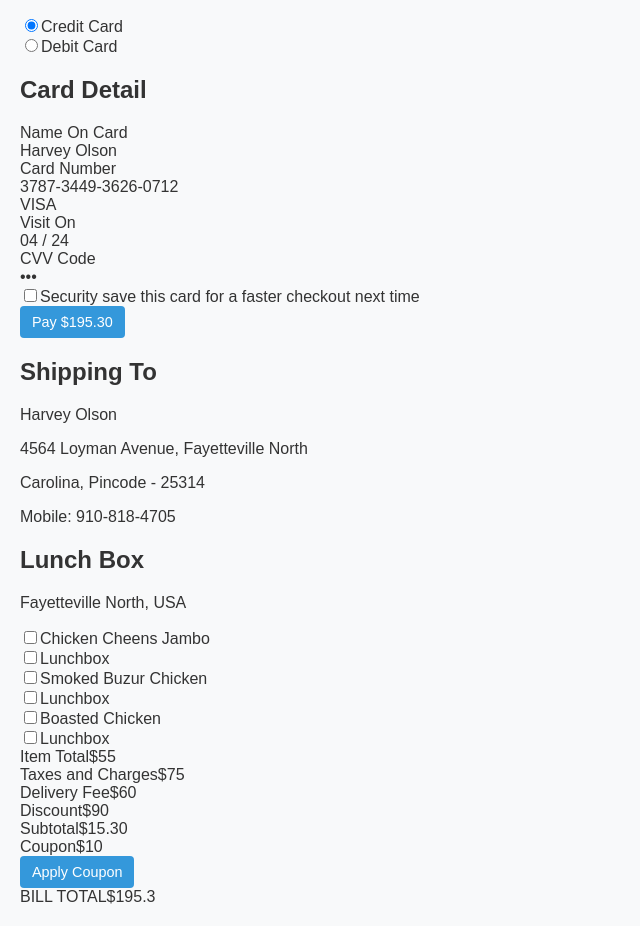
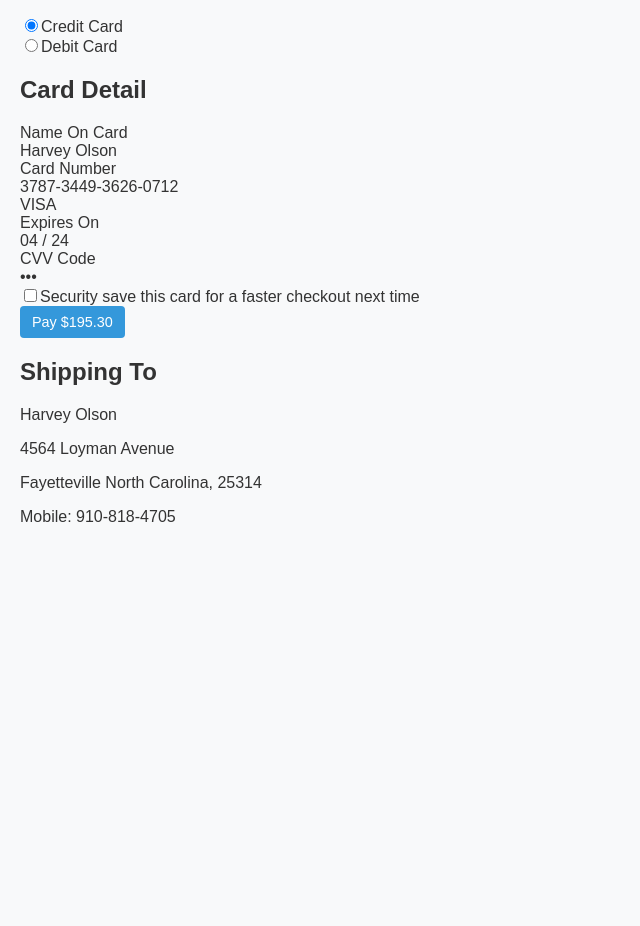
Before and after one commit to ChandeepaKumarasinghe/hci, a React (Create React App) app: page /payment in a window 1280 px wide. Shown: the part 140-1066 px from the top of the page, without its empty margins (0-640 px from the left). After the commit the page ends 800 px from the top, so only its background shows below. Built offline with nearby package versions, Linux system fonts and the light colour scheme.

Commit message:
Update Payment.js

```diff
--- a/src/components/Payment.js
+++ b/src/components/Payment.js
@@ -1,150 +1,120 @@
 import React, { useState } from 'react';
 
-const CheckoutPage = () => {
+const Payment = () => {
     const [saveCard, setSaveCard] = useState(false);
-    const [selectedItems, setSelectedItems] = useState({
-        'Chicken Cheens Jambo': false,
-        'Smoked Buzur Chicken': false,
-        'Boasted Chicken': false,
-    });
-
-    const toggleItem = (item) => {
-        setSelectedItems(prev => ({
-            ...prev,
-            [item]: !prev[item]
-        }));
-    };
+    const [cardType, setCardType] = useState('credit');
 
     return (
-        <div className="max-w-md mx-auto p-6 bg-white rounded-lg shadow-md">
-            <h1 className="text-2xl font-bold mb-6">Checkout</h1>
+        <div className="min-h-screen bg-gray-50 py-8 px-4">
+            <div className="max-w-md mx-auto bg-white rounded-xl shadow-md overflow-hidden">
+                {/* Header */}
+                <div className="bg-blue-600 p-6 text-white">
+                    <h1 className="text-2xl font-bold">Checkout</h1>
+                </div>
 
-            {/* Card Information Section */}
+                {/* Main Content */}
+                <div className="p-6">
+                    {/* Card Type Section */}
                     <div className="mb-8">
-                <h2 className="text-lg font-semibold mb-4">Card Type</h2>
-                <div className="flex space-x-4 mb-6">
+                        <h2 className="text-lg font-semibold mb-4 text-gray-700">Card Type</h2>
+                        <div className="flex space-x-6 mb-6">
                             <div className="flex items-center">
-                        <input type="radio" id="credit" name="cardType" defaultChecked className="mr-2" />
-                        <label htmlFor="credit">Credit Card</label>
+                                <input
+                                    type="radio"
+                                    id="credit"
+                                    name="cardType"
+                                    checked={cardType === 'credit'}
+                                    onChange={() => setCardType('credit')}
+                                    className="h-4 w-4 text-blue-600 focus:ring-blue-500 border-gray-300"
+                                />
+                                <label htmlFor="credit" className="ml-2 block text-sm text-gray-700">
+                                    Credit Card
+                                </label>
                             </div>
                             <div className="flex items-center">
-                        <input type="radio" id="debit" name="cardType" className="mr-2" />
-                        <label htmlFor="debit">Debit Card</label>
+                                <input
+                                    type="radio"
+                                    id="debit"
+                                    name="cardType"
+                                    checked={cardType === 'debit'}
+                                    onChange={() => setCardType('debit')}
+                                    className="h-4 w-4 text-blue-600 focus:ring-blue-500 border-gray-300"
+                                />
+                                <label htmlFor="debit" className="ml-2 block text-sm text-gray-700">
+                                    Debit Card
+                                </label>
                             </div>
                         </div>
 
-                <h2 className="text-lg font-semibold mb-2">Card Detail</h2>
-                <div className="mb-4">
-                    <label className="block text-gray-600 mb-1">Name On Card</label>
-                    <div className="border-b border-gray-300 pb-1">Harvey Olson</div>
-                </div>
-
-                <div className="mb-4">
-                    <label className="block text-gray-600 mb-1">Card Number</label>
-                    <div className="border-b border-gray-300 pb-1">3787-3449-3626-0712</div>
-                    <span className="text-sm text-gray-500">VISA</span>
-                </div>
-
-                <div className="flex space-x-4 mb-6">
-                    <div className="w-1/2">
-                        <label className="block text-gray-600 mb-1">Visit On</label>
-                        <div className="border-b border-gray-300 pb-1">04 / 24</div>
-                    </div>
-                    <div className="w-1/2">
-                        <label className="block text-gray-600 mb-1">CVV Code</label>
-                        <div className="border-b border-gray-300 pb-1">•••</div>
+                        {/* Card Details Section */}
+                        <h2 className="text-lg font-semibold mb-4 text-gray-700">Card Detail</h2>
+                        <div className="space-y-4">
+                            <div>
+                                <label className="block text-sm font-medium text-gray-500 mb-1">Name On Card</label>
+                                <div className="mt-1 p-2 border border-gray-300 rounded-md bg-gray-50">
+                                    Harvey Olson
                                 </div>
                             </div>
 
-                <div className="flex items-center mb-6">
+                            <div>
+                                <label className="block text-sm font-medium text-gray-500 mb-1">Card Number</label>
+                                <div className="mt-1 p-2 border border-gray-300 rounded-md bg-gray-50">
+                                    3787-3449-3626-0712
+                                </div>
+                                <span className="text-xs text-gray-500 mt-1">VISA</span>
+                            </div>
+
+                            <div className="grid grid-cols-2 gap-4">
+                                <div>
+                                    <label className="block text-sm font-medium text-gray-500 mb-1">Expires On</label>
+                                    <div className="mt-1 p-2 border border-gray-300 rounded-md bg-gray-50">
+                                        04 / 24
+                                    </div>
+                                </div>
+                                <div>
+                                    <label className="block text-sm font-medium text-gray-500 mb-1">CVV Code</label>
+                                    <div className="mt-1 p-2 border border-gray-300 rounded-md bg-gray-50">
+                                        •••
+                                    </div>
+                                </div>
+                            </div>
+                        </div>
+
+                        {/* Save Card Option */}
+                        <div className="mt-6 flex items-center">
                             <input
+                                id="save-card"
+                                name="save-card"
                                 type="checkbox"
-                        id="saveCard"
                                 checked={saveCard}
                                 onChange={() => setSaveCard(!saveCard)}
-                        className="mr-2"
+                                className="h-4 w-4 text-blue-600 focus:ring-blue-500 border-gray-300 rounded"
                             />
-                    <label htmlFor="saveCard">Security save this card for a faster checkout next time</label>
+                            <label htmlFor="save-card" className="ml-2 block text-sm text-gray-700">
+                                Security save this card for a faster checkout next time
+                            </label>
                         </div>
 
-                <div className="text-right mb-8">
-                    <button className="bg-blue-600 text-white px-6 py-2 rounded-md font-medium">
+                        {/* Pay Button */}
+                        <div className="mt-8">
+                            <button
+                                type="button"
+                                className="w-full bg-blue-600 py-3 px-4 border border-transparent rounded-md shadow-sm text-lg font-medium text-white hover:bg-blue-700 focus:outline-none focus:ring-2 focus:ring-offset-2 focus:ring-blue-500"
+                            >
                                 Pay $195.30
                             </button>
                         </div>
                     </div>
 
-            {/* Shipping Information Section */}
-            <div className="mb-8">
-                <h2 className="text-lg font-semibold mb-2">Shipping To</h2>
-                <div className="border-b border-gray-200 pb-4 mb-4">
-                    <p>Harvey Olson</p>
-                    <p>4564 Loyman Avenue, Fayetteville North</p>
-                    <p>Carolina, Pincode - 25314</p>
-                    <p>Mobile: <span className="font-semibold">910-818-4705</span></p>
+                    {/* Shipping Section */}
+                    <div className="border-t border-gray-200 pt-6">
+                        <h2 className="text-lg font-semibold mb-4 text-gray-700">Shipping To</h2>
+                        <div className="p-4 border border-gray-200 rounded-md bg-gray-50">
+                            <p className="font-medium">Harvey Olson</p>
+                            <p className="text-gray-600">4564 Loyman Avenue</p>
+                            <p className="text-gray-600">Fayetteville North Carolina, 25314</p>
+                            <p className="text-gray-600 mt-2">Mobile: <span className="font-medium">910-818-4705</span></p>
                         </div>
-            </div>
-
-            {/* Lunch Box Section */}
-            <div>
-                <h2 className="text-lg font-semibold mb-2">Lunch Box</h2>
-                <p className="text-gray-600 mb-4">Fayetteville North, USA</p>
-
-                <div className="space-y-4 mb-6">
-                    {Object.keys(selectedItems).map((item) => (
-                        <div key={item} className="flex justify-between items-center">
-                            <div className="flex items-center">
-                                <input
-                                    type="checkbox"
-                                    id={item}
-                                    checked={selectedItems[item]}
-                                    onChange={() => toggleItem(item)}
-                                    className="mr-2"
-                                />
-                                <label htmlFor={item}>{item}</label>
-                            </div>
-                            <div className="flex items-center">
-                                <input type="checkbox" id={`${item}-lunchbox`} className="mr-2" />
-                                <label htmlFor={`${item}-lunchbox`}>Lunchbox</label>
-                            </div>
-                        </div>
-                    ))}
-                </div>
-
-                <div className="space-y-2 mb-6">
-                    <div className="flex justify-between">
-                        <span>Item Total</span>
-                        <span className="font-semibold">$55</span>
-                    </div>
-                    <div className="flex justify-between">
-                        <span>Taxes and Charges</span>
-                        <span className="font-semibold">$75</span>
-                    </div>
-                    <div className="flex justify-between">
-                        <span>Delivery Fee</span>
-                        <span className="font-semibold">$60</span>
-                    </div>
-                    <div className="flex justify-between">
-                        <span>Discount</span>
-                        <span className="font-semibold">$90</span>
-                    </div>
-                    <div className="flex justify-between">
-                        <span>Subtotal</span>
-                        <span className="font-semibold">$15.30</span>
-                    </div>
-                    <div className="flex justify-between">
-                        <span>Coupon</span>
-                        <span className="font-semibold">$10</span>
-                    </div>
-                    <div className="flex justify-between mt-2">
-                        <button className="text-blue-600">Apply Coupon</button>
-                    </div>
-                </div>
-
-                <div className="border-t border-gray-200 pt-4">
-                    <div className="flex justify-between font-bold text-lg">
-                        <span>BILL TOTAL</span>
-                        <span>$195.3</span>
                     </div>
                 </div>
             </div>
@@ -152,4 +122,4 @@ const CheckoutPage = () => {
     );
 };
 
-export default CheckoutPage;
+export default Payment;
```
Lines whose indentation alone changed are shown as unchanged.
